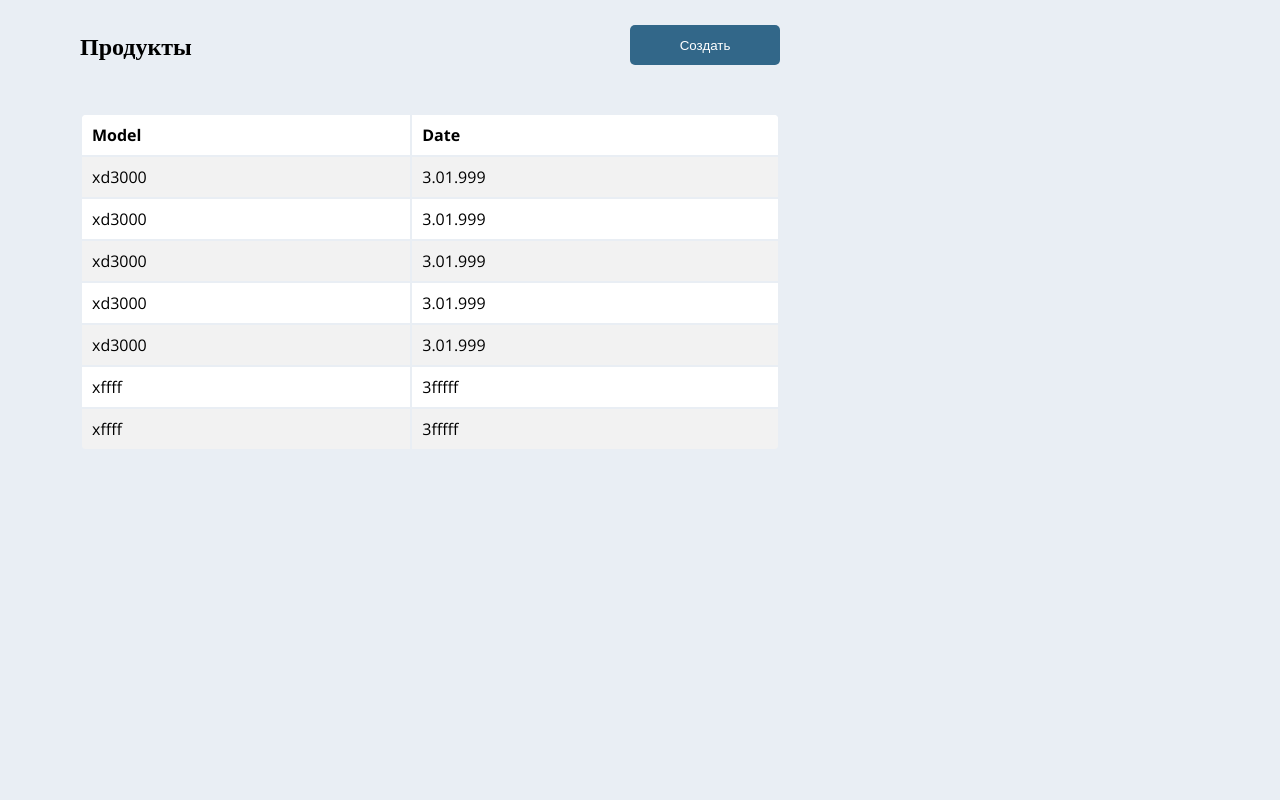
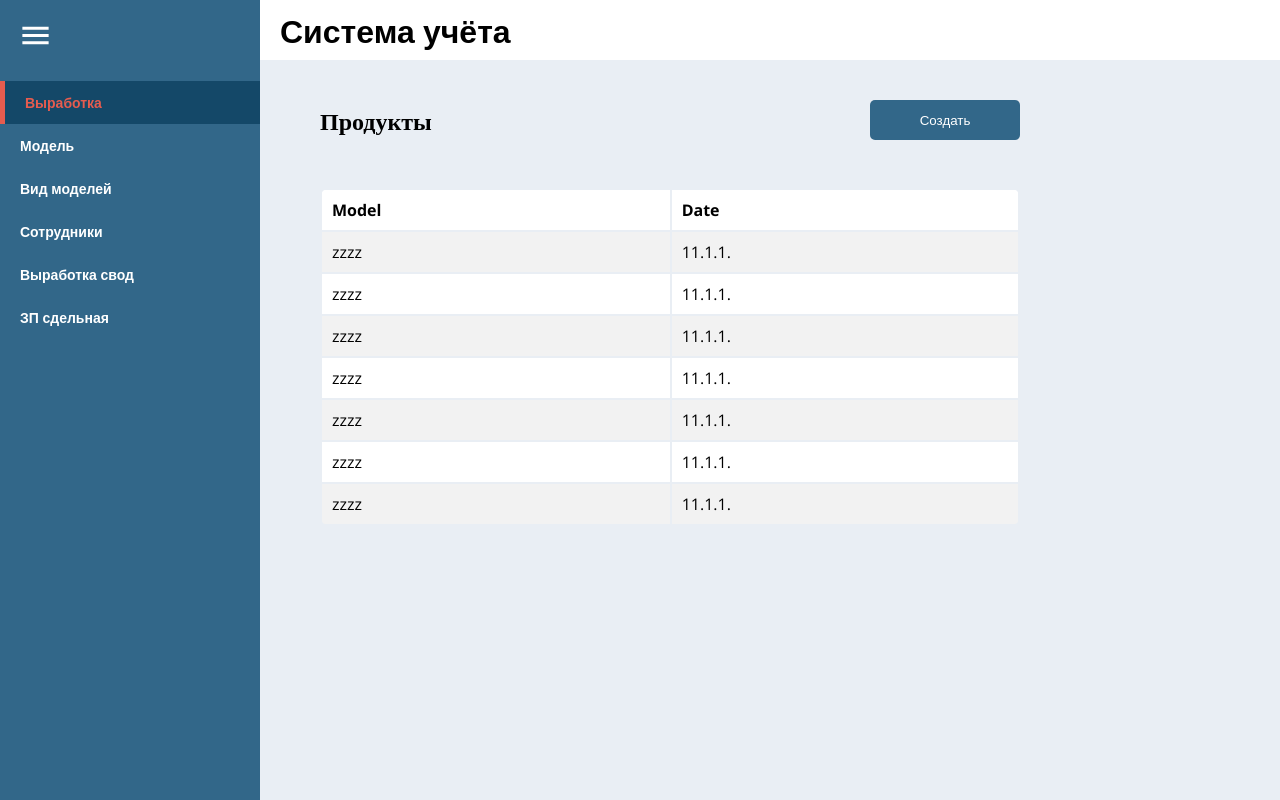
Before and after one commit to nurdinovnursultan/b-style, a React (Create React App) app: page /models in a window 1280 px wide. Built offline with nearby package versions, Linux system fonts and the light colour scheme.

Commit message:
modification

```diff
--- a/src/pages/modelsProducts/ModelsProduct.css
+++ b/src/pages/modelsProducts/ModelsProduct.css
@@ -1,14 +1,18 @@
 .card {
   background-color: #E9EEF4;
-  width: 100%;
+  max-width: 1600px;
   height: 100vh;
   padding-left: 80px;
-  padding-top: 25px;
+  padding-top: 100px;
   padding-right: 20px;
+  display: flex;
+  justify-content: start;
+  align-items: center;
+  flex-direction: column;
 }
 
 .card__header {
-  max-width: 700px;
+  width: 700px;
   display: flex;
   justify-content: space-between;
   align-items: center;
--- a/src/pages/modelsProducts/ModelsProduct.scss
+++ b/src/pages/modelsProducts/ModelsProduct.scss
@@ -1,14 +1,19 @@
 .card {
   background-color: #E9EEF4 ;
-  width: 100%;
+  max-width: 1600px;
+  // max-width: 1180px;
   height: 100vh;
   padding-left: 80px;
-  padding-top: 25px;
+  padding-top: 100px;
   padding-right: 20px;
+  display: flex;
+  justify-content: start;
+  align-items: center ;
+  flex-direction: column;
 }
 
 .card__header {
-  max-width: 700px;
+  width: 700px;
   display: flex;
   justify-content: space-between;
   align-items: center;
--- a/src/pages/modelsProducts/ModelsProducts.jsx
+++ b/src/pages/modelsProducts/ModelsProducts.jsx
@@ -1,8 +1,53 @@
 import React from "react";
+import Header from '../../components/header/Header';
+import SideBar from '../../components/sidebar/SideBar';
+
+
 
 const ModelsProducts = () => {
 
+  const product = [
+    {
+      model: "zzzz",
+      data: "11.1.1.",
+      id: Math.random(),
+    },
+    {
+      model: "zzzz",
+      data: "11.1.1.",
+      id: Math.random(),
+    },
+    {
+      model: "zzzz",
+      data: "11.1.1.",
+      id: Math.random(),
+    },
+    {
+      model: "zzzz",
+      data: "11.1.1.",
+      id: Math.random(),
+    },
+    {
+      model: "zzzz",
+      data: "11.1.1.",
+      id: Math.random(),
+    },
+    {
+      model: "zzzz",
+      data: "11.1.1.",
+      id: Math.random(),
+    },
+    {
+      model: "zzzz",
+      data: "11.1.1.",
+      id: Math.random(),
+    },
+  ]
+
   return(
+    <>
+    <Header />
+    <SideBar />
     <article className="card">
       <section className="card__header">
         <h1 className="card__title">Продукты</h1>
@@ -16,38 +61,21 @@ const ModelsProducts = () => {
           </thead>
           <tbody className="table__body">
             <tr className="table__tr-none"></tr>
-            <tr className="table__tr">
-              <td className="table__td">xd3000</td>
-              <td className="table__td">3.01.999</td>
-            </tr>
-            <tr className="table__tr">
-              <td className="table__td">xd3000</td>
-              <td className="table__td">3.01.999</td>
-            </tr>
-            <tr className="table__tr">
-              <td className="table__td">xd3000</td>
-              <td className="table__td">3.01.999</td>
-            </tr>
-            <tr className="table__tr">
-              <td className="table__td">xd3000</td>
-              <td className="table__td">3.01.999</td>
-            </tr>
-            <tr className="table__tr">
-              <td className="table__td">xd3000</td>
-              <td className="table__td">3.01.999</td>
-            </tr>
-            <tr className="table__tr">
-              <td className="table__td">xffff</td>
-              <td className="table__td">3fffff</td>
-            </tr>
-            <tr className="table__tr">
-              <td className="table__td">xffff</td>
-              <td className="table__td">3fffff</td>
-            </tr>
+            {
+              product.map(item => {
+                return(
+                  <tr className="table__tr" key={item.id}>
+                    <td className="table__td">{item.model}</td>
+                    <td className="table__td">{item.data}</td>
+                  </tr>
+                )
+              })
+            }
           </tbody>
         </table>
       </section>
     </article>
+    </>
   )
 }
 
```
Also changed, not shown: 1 other file (tests, documents, lock files or other folders).
